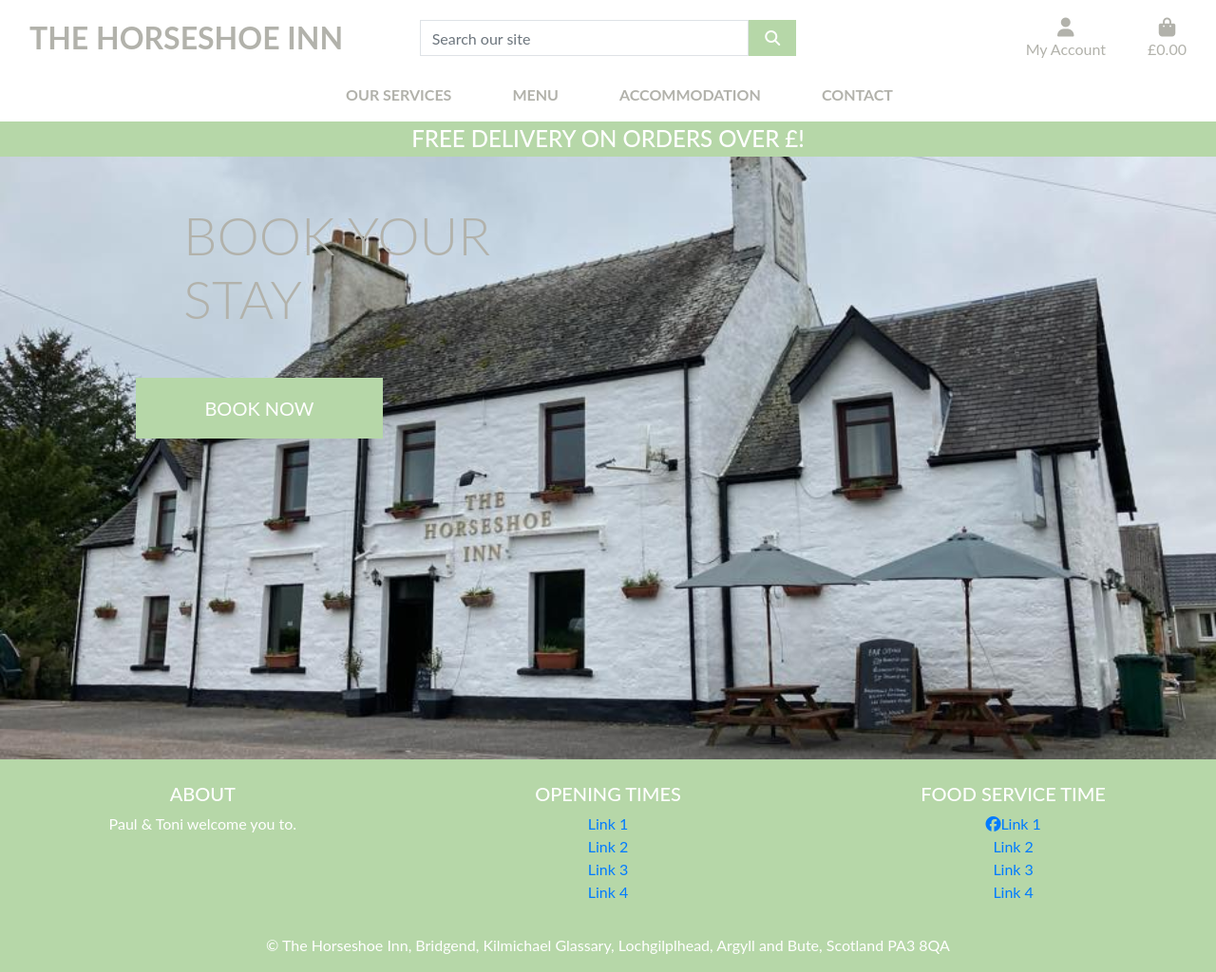
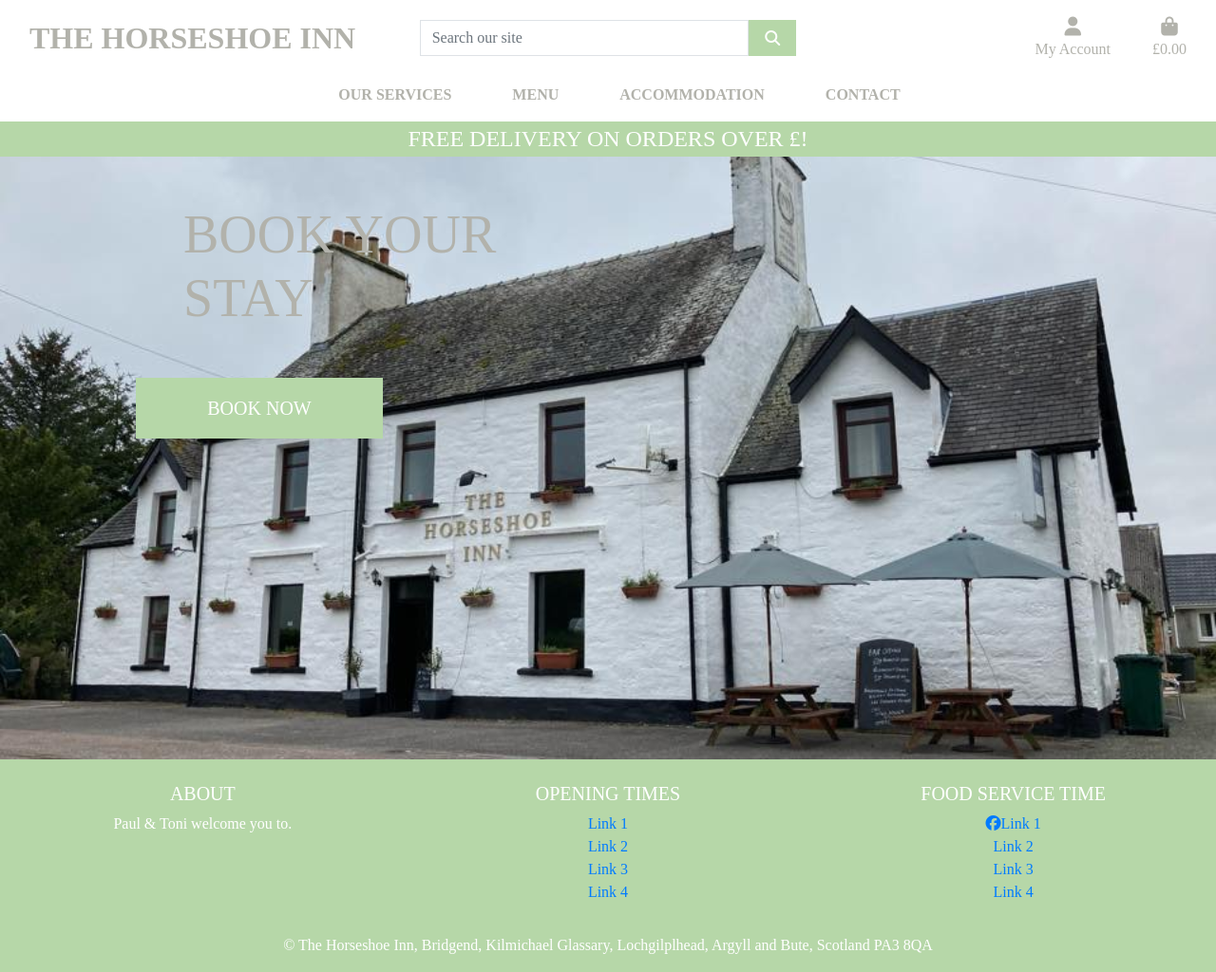
Before and after one commit to RogueAngelfire/the_horseshoe_inn_v1, a Django app: page / in a window 1280 px wide. Shown: the whole page at 95% size. Run offline with Django 3.2, Linux system fonts and the light colour scheme; parts of the project's set-up code (start-up, migrations or seed data) failed here and were passed over; some libraries are stand-ins or nearby versions; some web fonts are replaced.

Commit message:
Updated CCS font link and Readme

```diff
--- a/static/css/base.css
+++ b/static/css/base.css
@@ -7,7 +7,7 @@
     background-size: cover;
     height: calc(100vh - 164px);
     color: #fff;
-    font-family: 'Lato';
+    font-family: 'Libre Baskerville', serif;
 }
 
 /* from Bulma */
```
Also changed, not shown: README.md.
